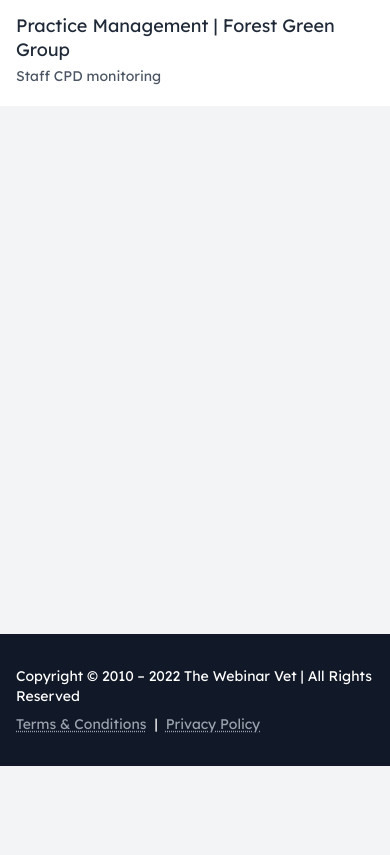
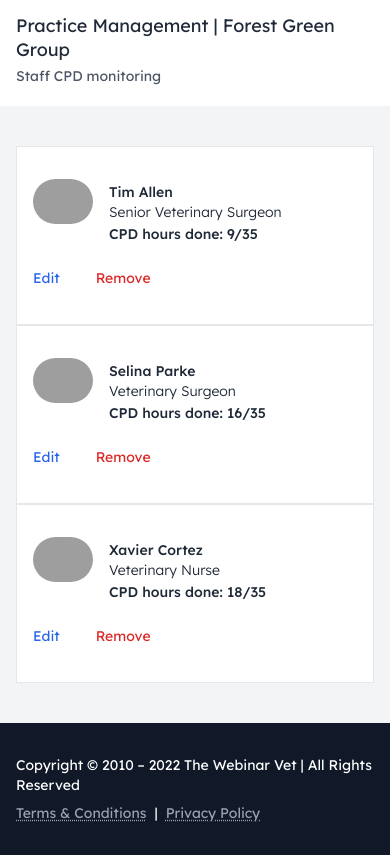
Before and after one commit to paigelindahl/WebinarVetTest, a plain HTML site: page index.html in a window 390 px wide. Shown: the part 78-933 px from the top of the page. Before the commit the page ends 844 px from the top, so only its background shows below. Drawn offline with nearby package versions, Linux system fonts and the light colour scheme; some packages are replaced by stand-ins of ours; grey boxes are pictures that could not be loaded; a script that the page names is missing.

Commit message:
adds staff table and looping

```diff
--- a/index.html
+++ b/index.html
@@ -8,7 +8,7 @@
         <title>Front End Developer Test</title>
         <link rel="preconnect" href="https://fonts.googleapis.com">
         <link rel="preconnect" href="https://fonts.gstatic.com" crossorigin>
-        <link href="https://fonts.googleapis.com/css2?family=Lexend:wght@100;200;300;400;500;600;700;800;900&display=swap" rel="stylesheet">
+        <link href="https://fonts.googleapis.com/css2?family=Lexend:wght@100;200;300;400;500;600;700;800;900&display=swap" rel="stylesheet" data-noprefix>
         <script src="https://cdn.tailwindcss.com"></script>
         <script>
             tailwind.config = {
@@ -19,7 +19,14 @@
                         },
                         spacing: {
                             '15': '3.75rem',
-                        }
+                            '76': '76px',
+                        },
+                        maxWidth: {
+                          '80': '80px',
+                          '60': '60px',
+                            },
+
+
                     },
                 }
             }
@@ -44,6 +51,27 @@
             </section>
             <main class="container mx-auto py-10 md:py-20 flex-shrink-0 flex-grow px-4">
                 <!-- Code Starts Here -->
+
+              <div v-for="person in practiceMembers">
+                <div class="border border-gray-200 bg-white  py-8 px-4 sm:py-4 sm:px-8">
+                  <div class="grid grid-cols-1 sm:grid-cols-3">
+                    <div class="flex items-center">
+                      <img class="max-w-[60px] sm:max-w-[80px] rounded-full" :src="person.staff.image" alt="person.staff.name"/>
+                      <p class="ml-4 inline-block align-middle text-sm sm:text-base"><span class="font-medium">{{ person.staff.name }}</span><br><span class="font-light">{{ person.staff.position }}</span></p>
+                    </div>
+                    <div class="flex items-center  sm:justify-center">
+                      <p class="font-medium ml-[76px] sm:ml-2 text-sm sm:text-base">CPD hours done: {{ person.cpdDone }}/35</p>
+                    </div>
+                    <div class="flex items-center justify-start sm:justify-end pt-5 sm:pt-0">
+                      <span class="text-blue-600 pr-7 text-sm sm:text-base">Edit</span>
+                      <span class="text-red-600 text-sm sm:text-base hover:bg-red-100 px-2 py-1 rounded-lg" >Remove</span>
+                    </div>
+                  </div>
+                </div>
+              </div>
+
+
+
 
                 <!-- Code Ends Here -->
             </main>
@@ -71,6 +99,7 @@
                 },
                 // Add any required methods below
                 methods: {
+
 
                 }
             })
```
